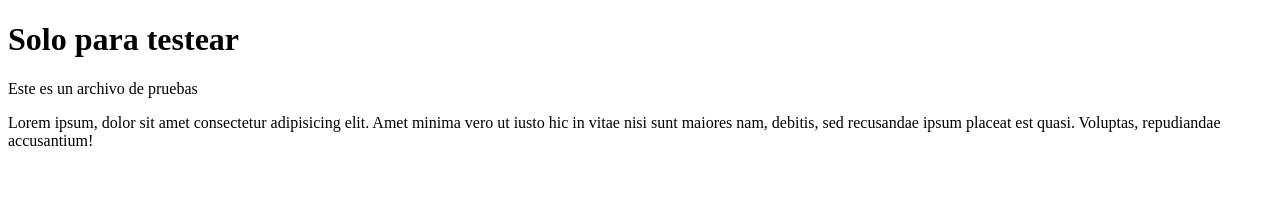
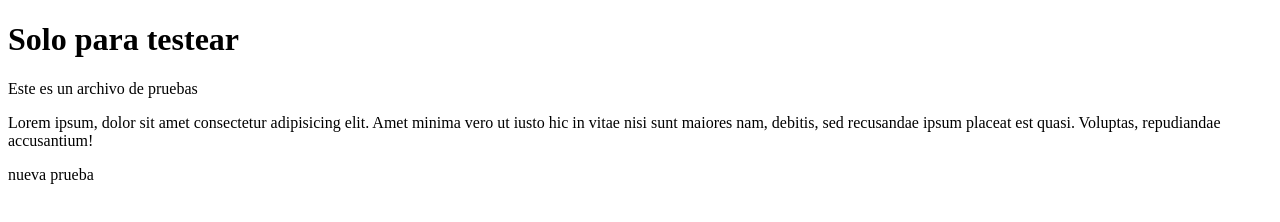
Before and after one commit to AdrianBarri/gitTests, a plain HTML site: page index.html in a window 1280 px wide. Drawn offline with Linux system fonts and the light colour scheme.

Commit message:
cambio siguiente

```diff
--- a/index.html
+++ b/index.html
@@ -11,5 +11,6 @@
     <p>Este es un archivo de pruebas</p>
     <p>Lorem ipsum, dolor sit amet consectetur adipisicing elit.
         Amet minima vero ut iusto hic in vitae nisi sunt maiores nam, debitis, sed recusandae ipsum placeat est quasi. Voluptas, repudiandae accusantium!</p>
+        <p>nueva prueba</p>
 </body>
 </html>
```
